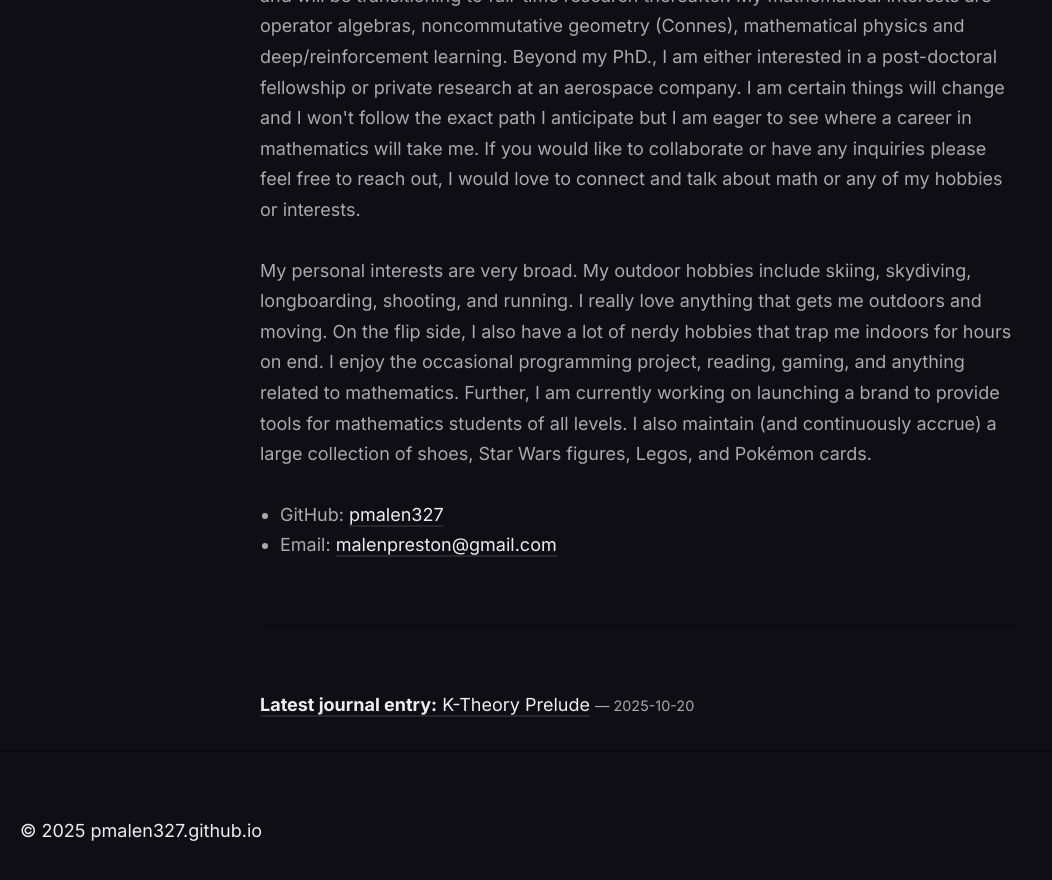
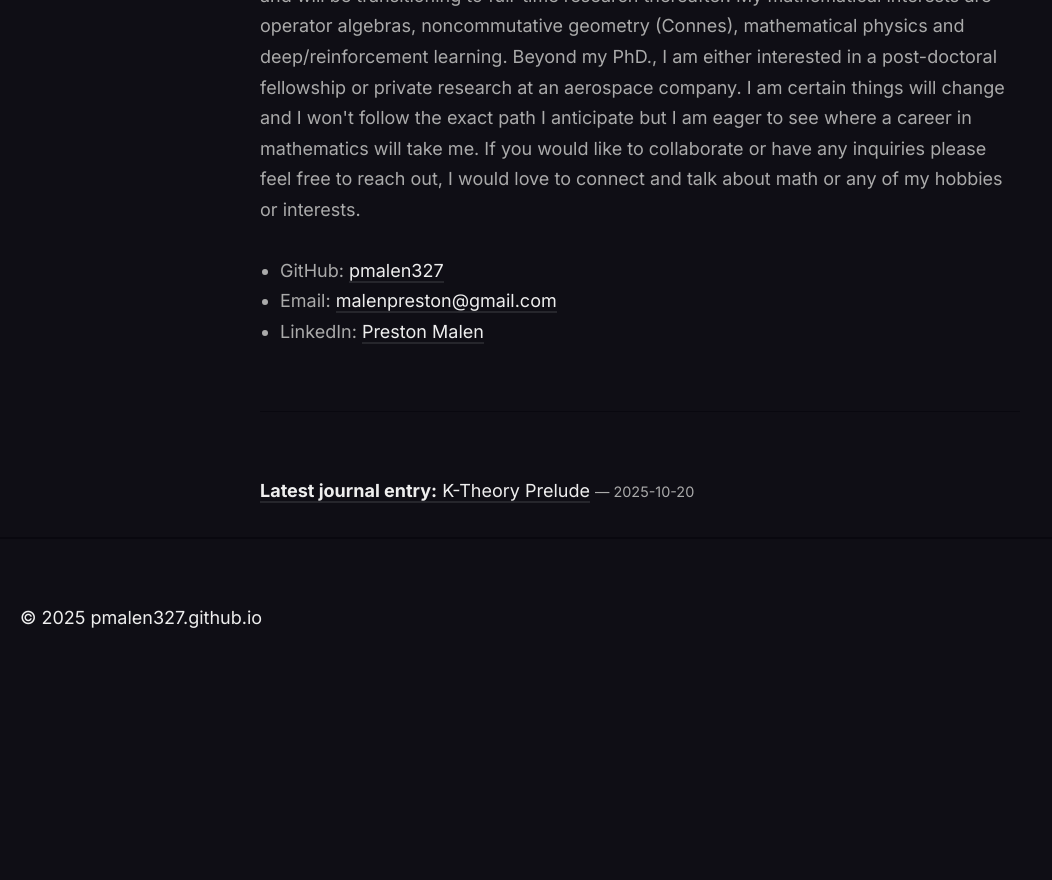
Before and after one commit to pmalen327/pmalen327.github.io, a Jekyll site: the page built from index.html, in a window 1280 px wide and 900 px high, scrolled down 880 px. Shown: the top 880 px of the window, without its empty margins (0-1052 px from the left). Built offline with Jekyll 4.4.1, drawn with Linux system fonts in a browser that asks for light colours; the list of posts is cut into pages by our own code; after the commit the page ends 1578 px from its top, so only the background shows below that.

Commit message:
quick push

```diff
--- a/index.html
+++ b/index.html
@@ -26,24 +26,12 @@ nav: home
                 to reach out, I would love to connect and talk about math or any
                 of my hobbies or interests.
             </p>
-
-            <p>
-                My personal interests are very broad. My outdoor hobbies include
-                skiing, skydiving, longboarding, shooting, and running. I really
-                love anything that gets me outdoors and moving. On the flip side,
-                I also have a lot of nerdy hobbies that trap me indoors for hours
-                on end. I enjoy the occasional programming project, reading, gaming,
-                and anything related to mathematics. Further, I am currently working
-                on launching a brand to provide tools for mathematics students of
-                all levels. I also maintain (and continuously accrue) a large collection
-                of shoes, Star Wars figures, Legos, and Pokémon cards.
-            </p>
         </section>
 
 <ul>
   <li>GitHub: <a href="https://github.com/pmalen327">pmalen327</a></li>
   <li>Email: <a href="mailto:malenpreston@gmail.com">malenpreston@gmail.com</a></li>
-  <!-- <li>CV: <a href="/assets/cv.pdf">PDF</a></li> -->
+  <li>LinkedIn: <a href="https://www.linkedin.com/in/preston-malen-m-s-500b1613b/">Preston Malen</a></li>
 </ul>
 
 <hr>
```
Also changed, not shown: bio.html (+11 -4 lines).
